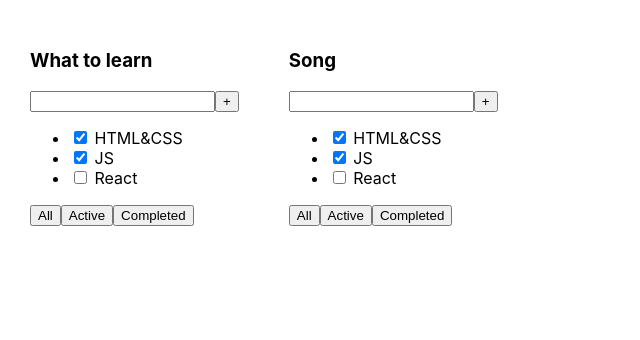
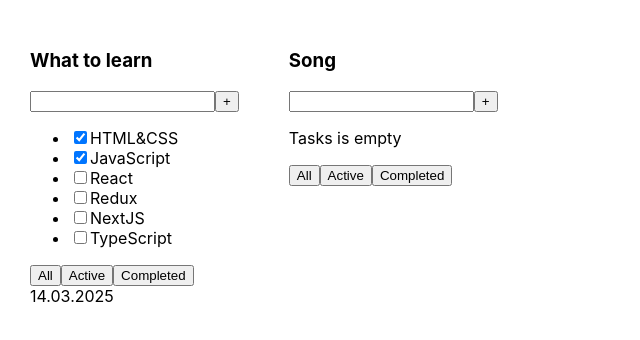
Before and after one commit to Sergei-SLS/lessons, a React (Vite) app: page / in a window 1280 px wide. Shown: the top 340 px of the page, without its empty margins (0-640 px from the left). Built offline with nearby package versions, Linux system fonts and the light colour scheme.

Commit message:
apply method Map, create Button

```diff
--- a/src/App.tsx
+++ b/src/App.tsx
@@ -12,17 +12,18 @@ export const App = () => {
     {id: 1, title: 'HTML&CSS', isDone: true},
     {id: 2, title: 'JavaScript', isDone: true},
     {id: 3, title: 'React', isDone: false},
+    {id: 4, title: 'Redux', isDone: false},
+    {id: 5, title: 'NextJS', isDone: false},
+    {id: 6, title: 'TypeScript', isDone: false},
   ]
 
   const task2: Task[] = [
-    {id: 1, title: 'Hello!', isDone: true},
-    {id: 2, title: 'I am happy!', isDone: false},
-    {id: 3, title: 'Yo!', isDone: false},
+
   ]
 
   return (
       <div className="app">
-       <TodoListItem title='What to learn' tasks={task1}/>
+       <TodoListItem title='What to learn' tasks={task1} date='14.03.2025'/>
        <TodoListItem title='Song' tasks={task2}/>
       </div>
   )
--- /dev/null
+++ b/src/Button.tsx
@@ -0,0 +1,9 @@
+
+
+type titleButtonType = {
+    title: string
+}
+
+export const Button = ({ title } : titleButtonType) => {
+    return <button>{title}</button>
+}
--- a/src/TodoListItem.tsx
+++ b/src/TodoListItem.tsx
@@ -1,9 +1,13 @@
+import {Task} from "./App.tsx";
+import {Button} from "./Button.tsx";
 
 type titleType = {
     title: string
+    tasks: Task[]
+    date?: string
 }
 
-export const TodoListItem = ({title}: titleType) => {
+export const TodoListItem = ({title, tasks, date }: titleType) => {
     return (
         <div>
             <h3>{title}</h3>
@@ -11,22 +15,29 @@ export const TodoListItem = ({title}: titleType) => {
                 <input/>
                 <button>+</button>
             </div>
-            <ul>
-                <li>
-                    <input type="checkbox" checked={true}/> <span>HTML&CSS</span>
-                </li>
-                <li>
-                    <input type="checkbox" checked={true}/> <span>JS</span>
-                </li>
-                <li>
-                    <input type="checkbox" checked={false}/> <span>React</span>
-                </li>
-            </ul>
             <div>
-                <button>All</button>
-                <button>Active</button>
-                <button>Completed</button>
+                {tasks.length === 0 ? (
+                    <p>Tasks is empty</p>
+                ) : (
+                    <ul>
+                        {tasks.map(task => {
+                            return (
+                                <li key={task.id}>
+                                    <input type='checkbox' checked={task.isDone}/>
+                                    <span>{task.title}</span>
+                                </li>
+                            )
+                        })}
+                    </ul>
+                )}
             </div>
+
+            <div>
+                <Button title={'All'}/>
+                <Button title={'Active'}/>
+                <Button title={'Completed'}/>
+            </div>
+            <div>{date}</div>
         </div>
     )
 }
```
